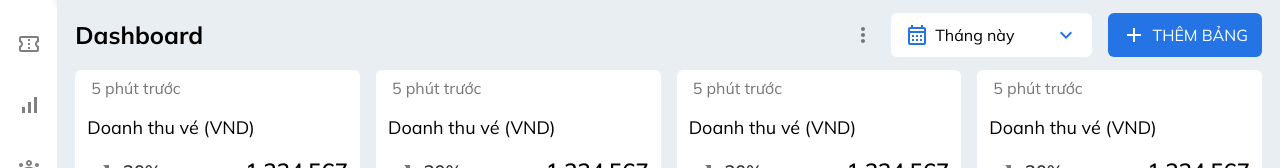
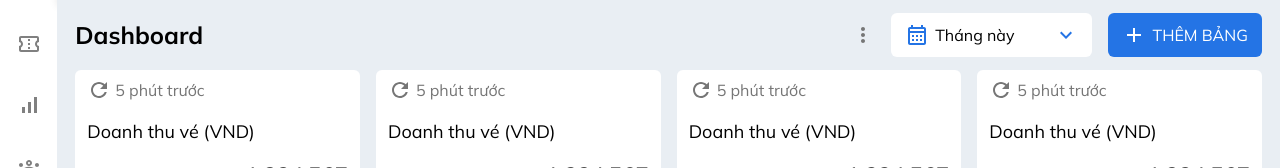
Before and after one commit to quyetcao/DuAnTotNghiep, a React (Vite) app: page /dashboard in a window 1280 px wide. Shown: the part 118-286 px from the top of the page. Built offline with nearby package versions, Linux system fonts and the light colour scheme.

Commit message:
thay đổi font chữ và thêm icon ở dashboard

```diff
--- a/src/component/css/banner.css
+++ b/src/component/css/banner.css
@@ -207,7 +207,7 @@
     line-height: 16px;
     color: rgb(20, 20, 20);
     font-weight: 600;
-    font-family: "Quicksand", sans-serif;
+    font-family: "Mulish", sans-serif;
 }
 
 .add-date {
--- a/src/component/dashboard/dashboard.jsx
+++ b/src/component/dashboard/dashboard.jsx
@@ -18,6 +18,7 @@ import GroupsOutlinedIcon from '@mui/icons-material/GroupsOutlined';
 import DirectionsBusFilledOutlinedIcon from '@mui/icons-material/DirectionsBusFilledOutlined';
 import ForumOutlinedIcon from '@mui/icons-material/ForumOutlined';
 import BuildOutlinedIcon from '@mui/icons-material/BuildOutlined';
+import RefreshOutlinedIcon from '@mui/icons-material/RefreshOutlined';
 
 
 export default function Dashboard() {
@@ -97,7 +98,7 @@ export default function Dashboard() {
                             <div className="thongke-item">
                                 <div className="thongke-item-group">
                                     <div className="thongke-item__left">
-                                        <i className="icon-return fa-solid fa-rotate-right" style={{ color: 'rgb(118, 118, 118)' }} />
+                                        <RefreshOutlinedIcon style={{ color: 'rgb(118, 118, 118)' }} />
                                         <span className="thongke-text ml-icon">5 phút trước</span>
                                     </div>
                                     <div className="thongke-item__right">
@@ -118,7 +119,7 @@ export default function Dashboard() {
                             <div className="thongke-item">
                                 <div className="thongke-item-group">
                                     <div className="thongke-item__left">
-                                        <i className="icon-return fa-solid fa-rotate-right" style={{ color: 'rgb(118, 118, 118)' }} />
+                                        <RefreshOutlinedIcon style={{ color: 'rgb(118, 118, 118)' }} />
                                         <span className="thongke-text ml-icon">5 phút trước</span>
                                     </div>
                                     <div className="thongke-item__right">
@@ -139,7 +140,7 @@ export default function Dashboard() {
                             <div className="thongke-item">
                                 <div className="thongke-item-group">
                                     <div className="thongke-item__left">
-                                        <i className="icon-return fa-solid fa-rotate-right" style={{ color: 'rgb(118, 118, 118)' }} />
+                                        <RefreshOutlinedIcon style={{ color: 'rgb(118, 118, 118)' }} />
                                         <span className="thongke-text ml-icon">5 phút trước</span>
                                     </div>
                                     <div className="thongke-item__right">
@@ -160,7 +161,7 @@ export default function Dashboard() {
                             <div className="thongke-item">
                                 <div className="thongke-item-group">
                                     <div className="thongke-item__left">
-                                        <i className="icon-return fa-solid fa-rotate-right" style={{ color: 'rgb(118, 118, 118)' }} />
+                                        <RefreshOutlinedIcon style={{ color: 'rgb(118, 118, 118)' }} />
                                         <span className="thongke-text ml-icon">5 phút trước</span>
                                     </div>
                                     <div className="thongke-item__right">
```
